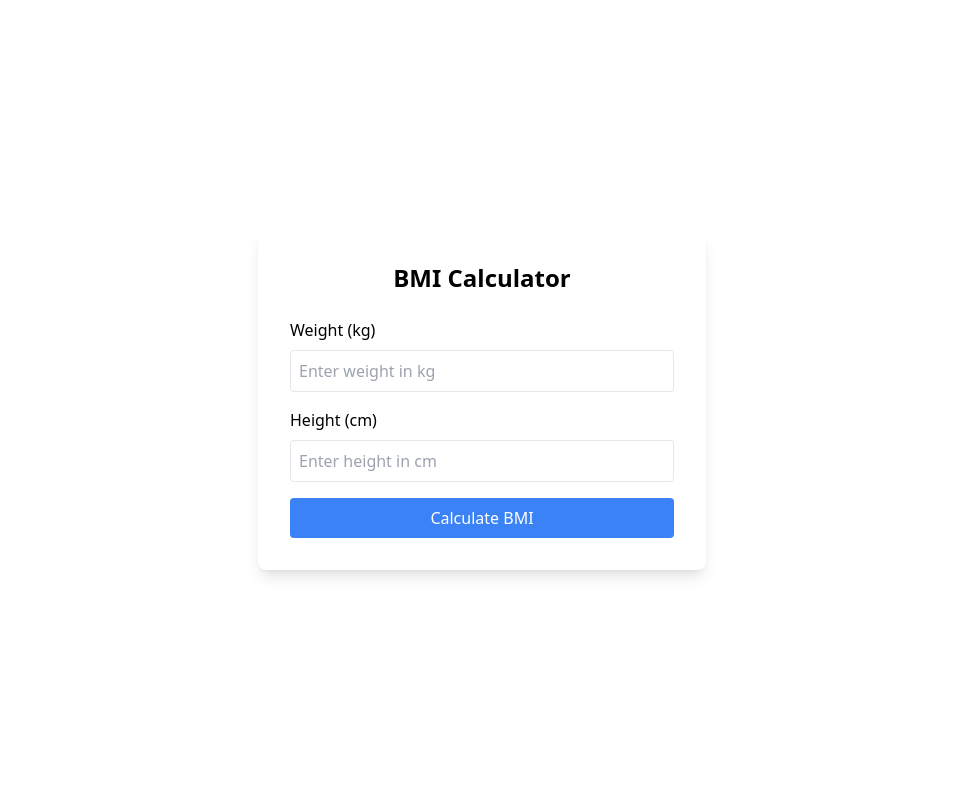
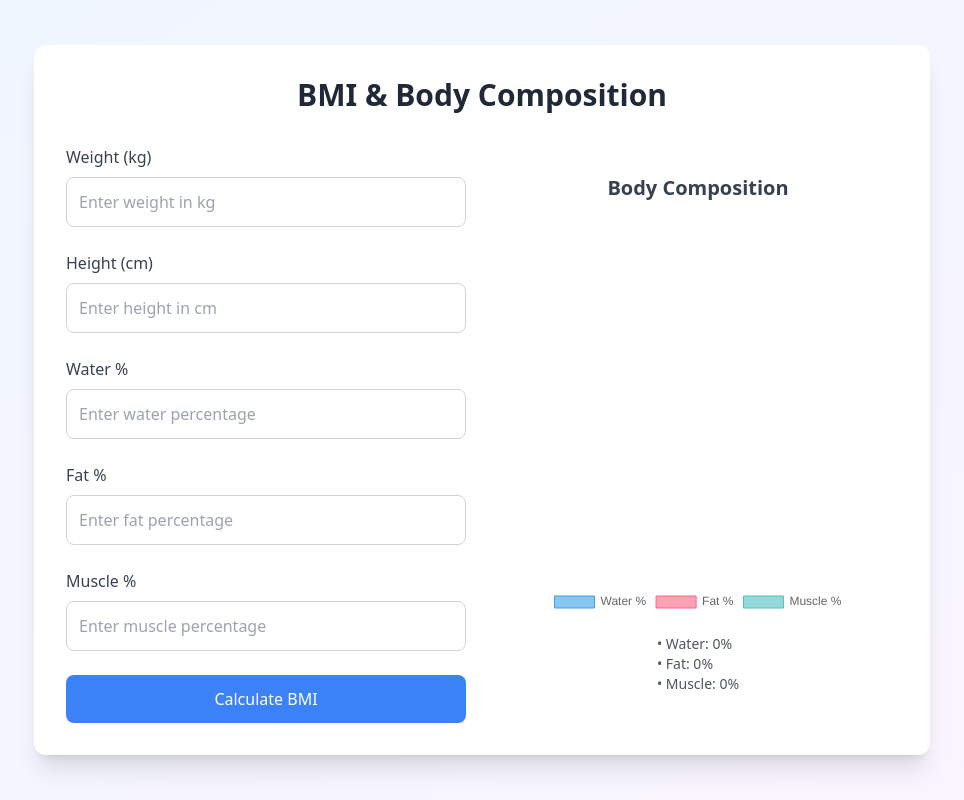
Before and after one commit to ShubhamSChede/fitness-tracker, a Next.js app in the folder frontend/: page /BMI in a window 1280 px wide. Shown: the whole page, without its empty margins (158-1122 px from the left). Built offline with nearby package versions, Linux system fonts and the light colour scheme.

Commit message:
bmi with chart

```diff
--- a/frontend/app/BMI/page.js
+++ b/frontend/app/BMI/page.js
@@ -1,11 +1,27 @@
 'use client'
 import React, { useState } from 'react'
+import { Pie } from 'react-chartjs-2'
+import {
+  Chart as ChartJS,
+  ArcElement,
+  Tooltip,
+  Legend
+} from 'chart.js'
+
+ChartJS.register(
+  ArcElement,
+  Tooltip,
+  Legend
+)
 
 const Page = () => {
   const [weight, setWeight] = useState('')
   const [height, setHeight] = useState('')
   const [bmi, setBmi] = useState('')
   const [category, setCategory] = useState('')
+  const [water, setWater] = useState('')
+  const [fat, setFat] = useState('')
+  const [muscle, setMuscle] = useState('')
 
   const calculateBMI = (e) => {
     e.preventDefault()
@@ -22,50 +38,132 @@ const Page = () => {
     }
   }
 
+  const chartData = {
+    labels: ['Water %', 'Fat %', 'Muscle %'],
+    datasets: [{
+      data: [water || 0, fat || 0, muscle || 0],
+      backgroundColor: [
+        'rgba(54, 162, 235, 0.6)', // Water: Blue
+        'rgba(255, 99, 132, 0.6)', // Fat: Red
+        'rgba(75, 192, 192, 0.6)', // Muscle: Green
+      ],
+      borderColor: [
+        'rgba(54, 162, 235, 1)',
+        'rgba(255, 99, 132, 1)',
+        'rgba(75, 192, 192, 1)',
+      ],
+      borderWidth: 1,
+    }]
+  }
+
   return (
-    <div className="min-h-screen flex flex-col items-center justify-center p-4">
-      <div className="bg-white p-8 rounded-lg shadow-lg w-full max-w-md">
-        <h1 className="text-2xl font-bold mb-6 text-center">BMI Calculator</h1>
+    <div className="min-h-screen bg-gradient-to-br from-blue-50 to-purple-50 flex flex-col items-center justify-center p-4">
+      <div className="bg-white p-8 rounded-xl shadow-xl w-full max-w-4xl">
+        <h1 className="text-3xl font-bold mb-8 text-center text-gray-800">BMI & Body Composition</h1>
 
-        <form onSubmit={calculateBMI} className="space-y-4">
+        <div className="grid grid-cols-1 md:grid-cols-2 gap-8">
           <div>
-            <label className="block mb-2">Weight (kg)</label>
+            <form onSubmit={calculateBMI} className="space-y-6">
+              <div>
+                <label className="block mb-2 text-gray-700 font-medium">Weight (kg)</label>
                 <input
                   type="number"
                   value={weight}
                   onChange={(e) => setWeight(e.target.value)}
-              className="w-full p-2 border rounded"
+                  className="w-full p-3 border border-gray-300 rounded-lg focus:ring-2 focus:ring-blue-500 focus:border-blue-500 transition"
                   placeholder="Enter weight in kg"
                   required
                 />
               </div>
 
               <div>
-            <label className="block mb-2">Height (cm)</label>
+                <label className="block mb-2 text-gray-700 font-medium">Height (cm)</label>
                 <input
                   type="number"
                   value={height}
                   onChange={(e) => setHeight(e.target.value)}
-              className="w-full p-2 border rounded"
+                  className="w-full p-3 border border-gray-300 rounded-lg focus:ring-2 focus:ring-blue-500 focus:border-blue-500 transition"
                   placeholder="Enter height in cm"
                   required
                 />
               </div>
 
+              <div>
+                <label className="block mb-2 text-gray-700 font-medium">Water %</label>
+                <input
+                  type="number"
+                  value={water}
+                  onChange={(e) => setWater(e.target.value)}
+                  className="w-full p-3 border border-gray-300 rounded-lg focus:ring-2 focus:ring-blue-500 focus:border-blue-500 transition"
+                  placeholder="Enter water percentage"
+                />
+              </div>
+
+              <div>
+                <label className="block mb-2 text-gray-700 font-medium">Fat %</label>
+                <input
+                  type="number"
+                  value={fat}
+                  onChange={(e) => setFat(e.target.value)}
+                  className="w-full p-3 border border-gray-300 rounded-lg focus:ring-2 focus:ring-blue-500 focus:border-blue-500 transition"
+                  placeholder="Enter fat percentage"
+                />
+              </div>
+
+              <div>
+                <label className="block mb-2 text-gray-700 font-medium">Muscle %</label>
+                <input
+                  type="number"
+                  value={muscle}
+                  onChange={(e) => setMuscle(e.target.value)}
+                  className="w-full p-3 border border-gray-300 rounded-lg focus:ring-2 focus:ring-blue-500 focus:border-blue-500 transition"
+                  placeholder="Enter muscle percentage"
+                />
+              </div>
+
               <button
                 type="submit"
-            className="w-full bg-blue-500 text-white p-2 rounded hover:bg-blue-600"
+                className="w-full bg-blue-500 text-white p-3 rounded-lg hover:bg-blue-600 transform hover:scale-105 transition"
               >
                 Calculate BMI
               </button>
             </form>
 
             {bmi && (
-          <div className="mt-6 text-center">
-            <h2 className="text-xl font-semibold">Your BMI: {bmi}</h2>
-            <p className="mt-2">Category: {category}</p>
+              <div className="mt-8 p-6 bg-gray-50 rounded-lg">
+                <h2 className="text-2xl font-bold text-gray-800">Your BMI: {bmi}</h2>
+                <p className="mt-2 text-lg text-gray-600">Category:
+                  <span className={`font-semibold ${
+                    category === 'Underweight' ? 'text-blue-500' :
+                    category === 'Normal weight' ? 'text-green-500' :
+                    category === 'Overweight' ? 'text-yellow-500' :
+                    'text-red-500'
+                  }`}>
+                    {' '}{category}
+                  </span>
+                </p>
               </div>
             )}
+          </div>
+
+          <div className="flex flex-col items-center justify-center">
+            <h3 className="text-xl font-semibold mb-4 text-gray-700">Body Composition</h3>
+            <div className="w-full max-w-md">
+              <Pie data={chartData} options={{
+                plugins: {
+                  legend: {
+                    position: 'bottom'
+                  }
+                }
+              }} />
+            </div>
+            <div className="mt-4 text-sm text-gray-600">
+              <p>• Water: {water || 0}%</p>
+              <p>• Fat: {fat || 0}%</p>
+              <p>• Muscle: {muscle || 0}%</p>
+            </div>
+          </div>
+        </div>
       </div>
     </div>
   )
```
Lines whose indentation alone changed are shown as unchanged.
